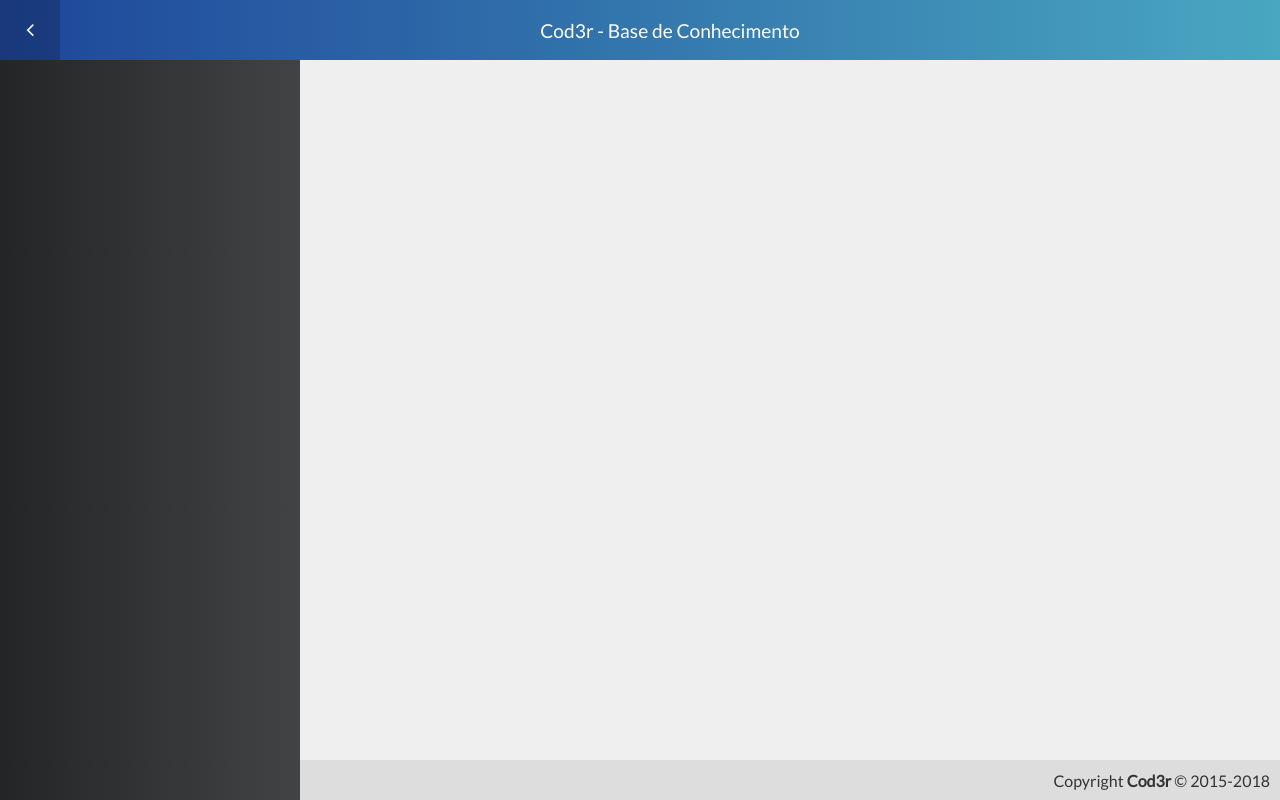
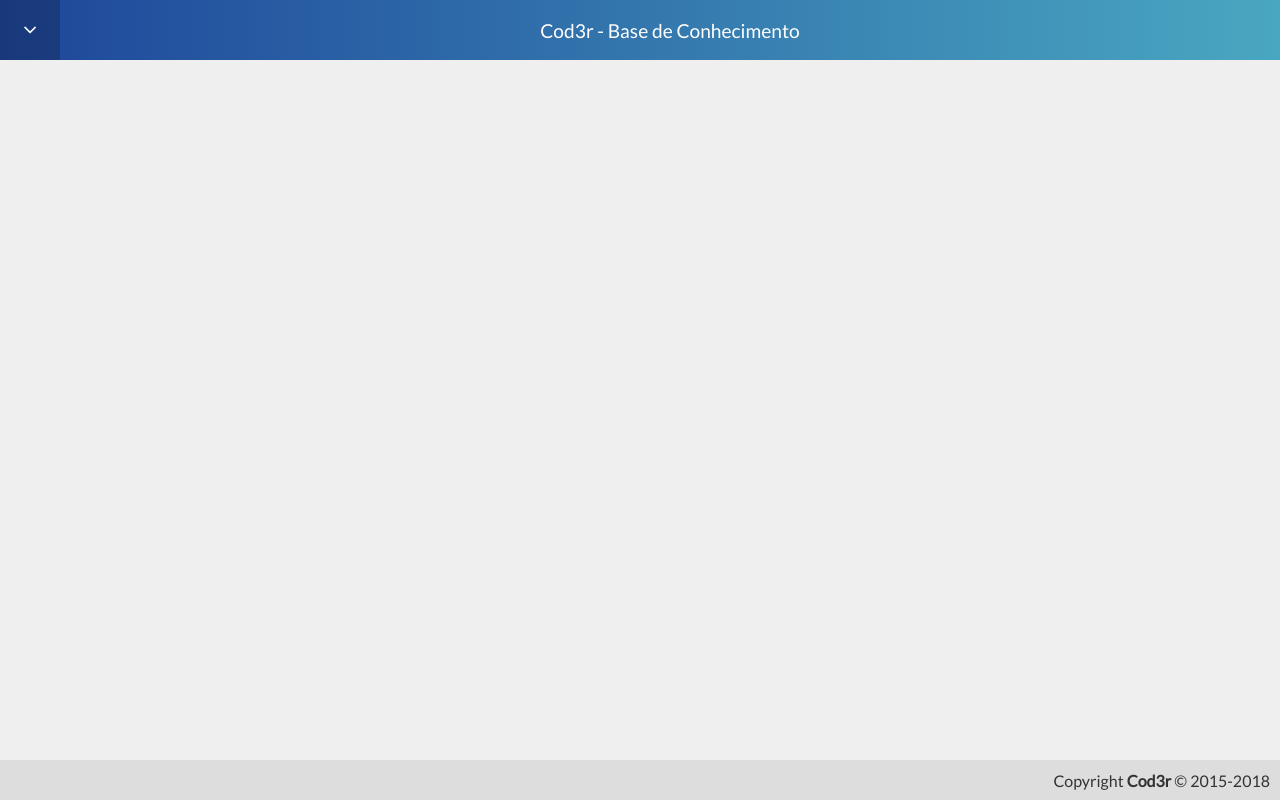
Before and after one commit to cleantho/knowledge, a Vue app in the folder frontend/: page / in a window 1280 px wide. Built offline with nearby package versions, Linux system fonts and the light colour scheme.

Commit message:
Menu visibility

```diff
--- a/frontend/src/App.vue
+++ b/frontend/src/App.vue
@@ -1,5 +1,5 @@
 <template>
-	<div id="app">
+	<div id="app" :class="{'hide-menu': !isMenuVisible}">
 		<HeaderVue title="Cod3r - Base de Conhecimento" :hideToggle="false" />
 		<MenuVue />
 		<ContentVue />
@@ -8,6 +8,7 @@
 </template>
 
 <script>
+import { mapState } from 'vuex'
 import HeaderVue from "@/components/template/Header"
 import MenuVue from "@/components/template/Menu"
 import ContentVue from "@/components/template/Content"
@@ -15,7 +16,8 @@
 
 export default {
 	name: "App",
-	components: { HeaderVue, MenuVue, ContentVue, FooterVue }
+	components: { HeaderVue, MenuVue, ContentVue, FooterVue },
+	computed: mapState(['isMenuVisible'])
 }
 </script>
 
@@ -41,4 +43,11 @@
 			"menu content"
 			"menu footer";
 	}
+
+	#app.hide-menu {
+		grid-template-areas:
+			"header header"
+			"content content"
+			"footer footer";
+	}
 </style>
--- a/frontend/src/components/template/Header.vue
+++ b/frontend/src/components/template/Header.vue
@@ -18,12 +18,12 @@
     },
     computed: {
         icon() {
-            return "fa-angle-left"
+            return this.$store.state.isMenuVisible ? "fa-angle-left" : "fa-angle-down"
         }
     },
     methods: {
         toggleMenu() {
-
+            this.$store.commit('toggleMenu')
         }
     }
 }
--- a/frontend/src/components/template/Menu.vue
+++ b/frontend/src/components/template/Menu.vue
@@ -1,12 +1,15 @@
 <template>
-    <aside class="menu">
+    <aside class="menu" v-show="isMenuVisible">
 
     </aside>
 </template>
 
 <script>
+import { mapState } from 'vuex'
+
 export default {
-    name: 'MenuVue'
+    name: 'MenuVue',
+    computed: mapState(['isMenuVisible'])
 }
 </script>
 
--- /dev/null
+++ b/frontend/src/config/store.js
@@ -0,0 +1,17 @@
+import Vuex from 'vuex'
+
+export default new Vuex.Store({
+    state: {
+        isMenuVisible: false
+    },
+    mutations: {
+        toggleMenu(state, isVisible) {
+            if(isVisible === undefined) {
+                state.isMenuVisible = !state.isMenuVisible
+            } else {
+                state.isMenuVisible = isVisible
+            }
+            // console.log("toggle: ", state.isMenuVisible)
+        }
+    }
+})
--- a/frontend/src/main.js
+++ b/frontend/src/main.js
@@ -1,5 +1,8 @@
 import 'font-awesome/css/font-awesome.css'
 import { createApp } from 'vue'
 import App from './App'
+import store from './config/store'
 
-createApp(App).mount('#app')
+const app = createApp(App)
+app.use(store)
+app.mount('#app', true)
```
